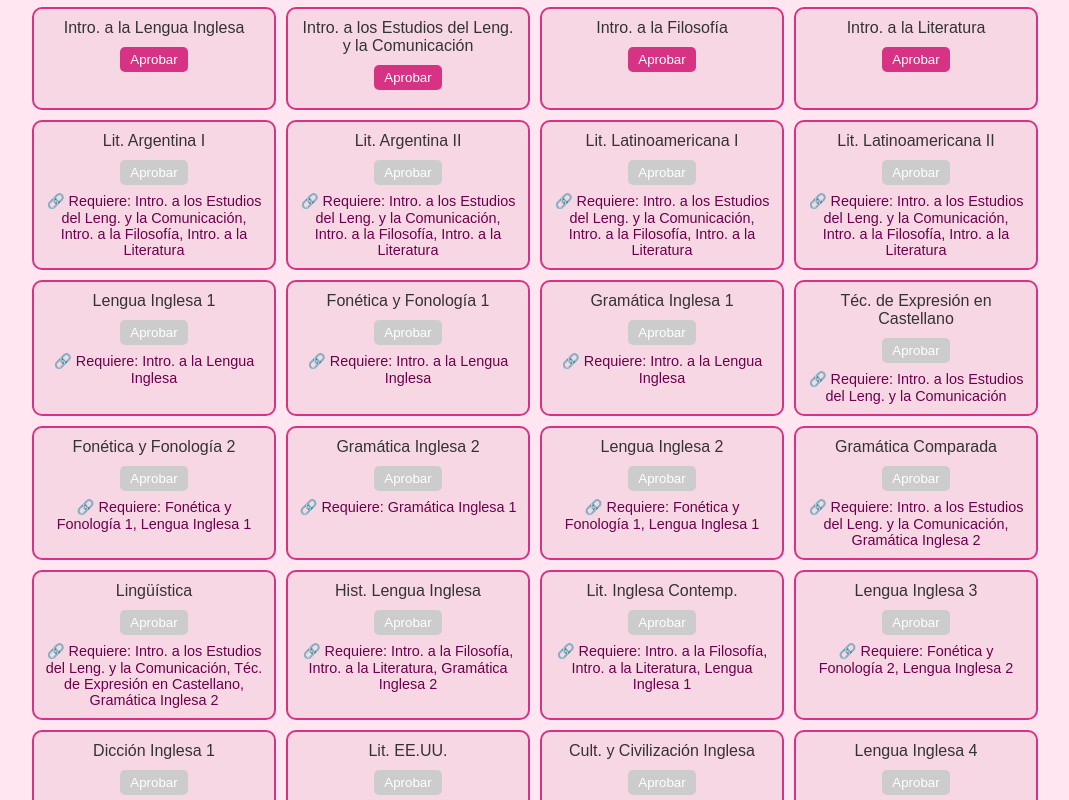
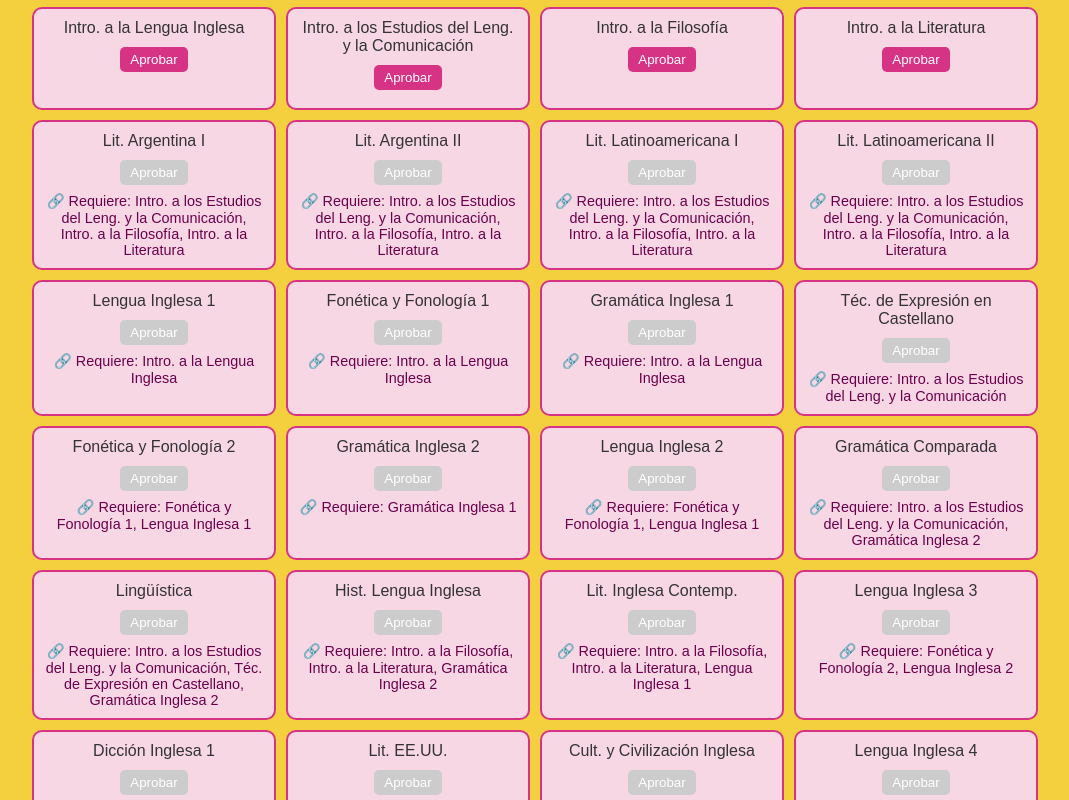
Before and after one commit to 0briangomez0/pagina2.0, a plain HTML site: page index.html in a window 1280 px wide. Shown: the part 101-901 px from the top of the page, without its empty margins (105-1174 px from the left). Drawn offline with Linux system fonts and the light colour scheme.

Commit message:
Update styles.css

```diff
--- a/styles.css
+++ b/styles.css
@@ -1,6 +1,6 @@
 body {
   font-family: Arial, sans-serif;
-  background-color: #ffe6f0;
+  background-color: #f4d03f;
   color: #333;
   padding: 20px;
   text-align: center;
```
